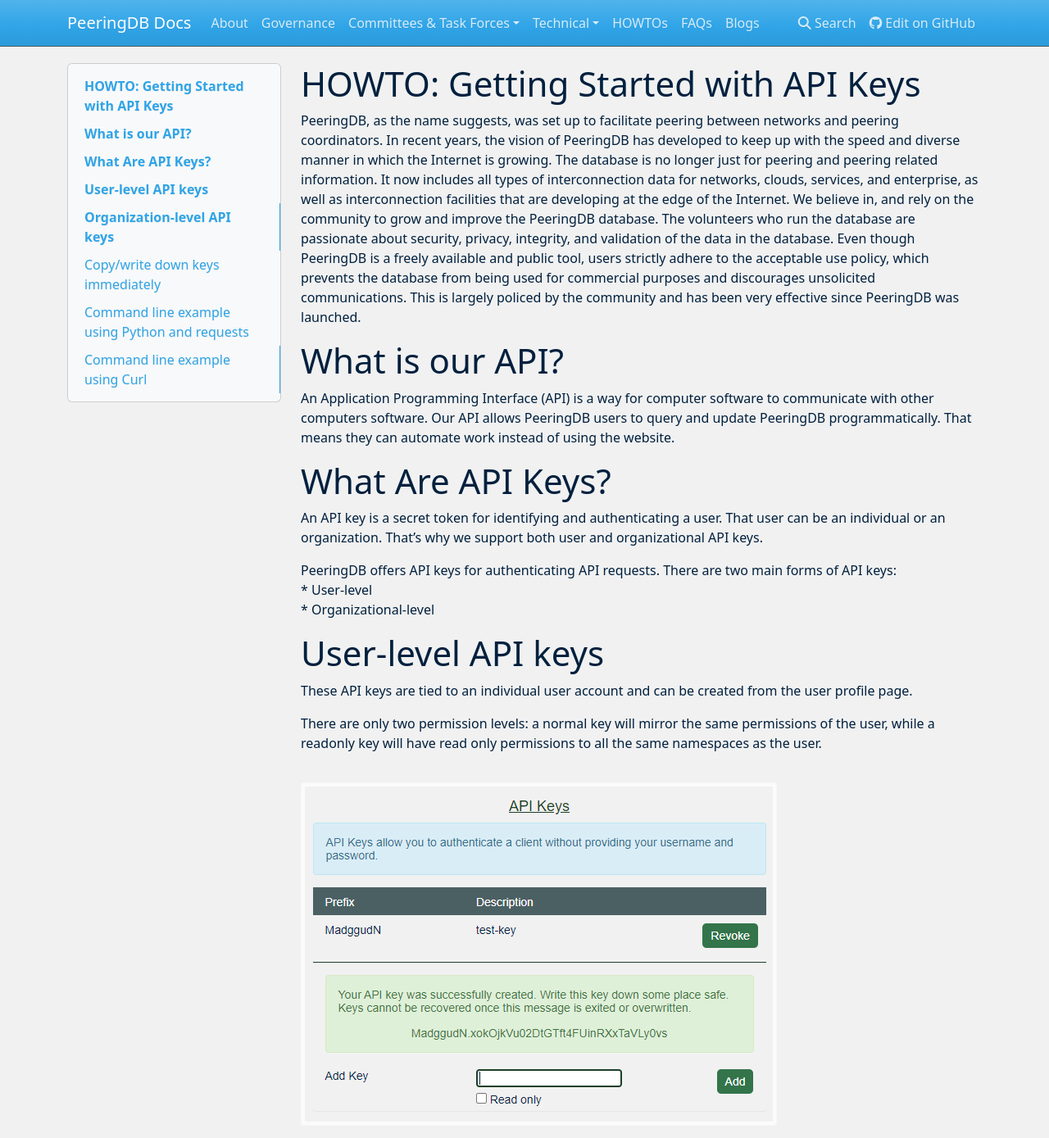
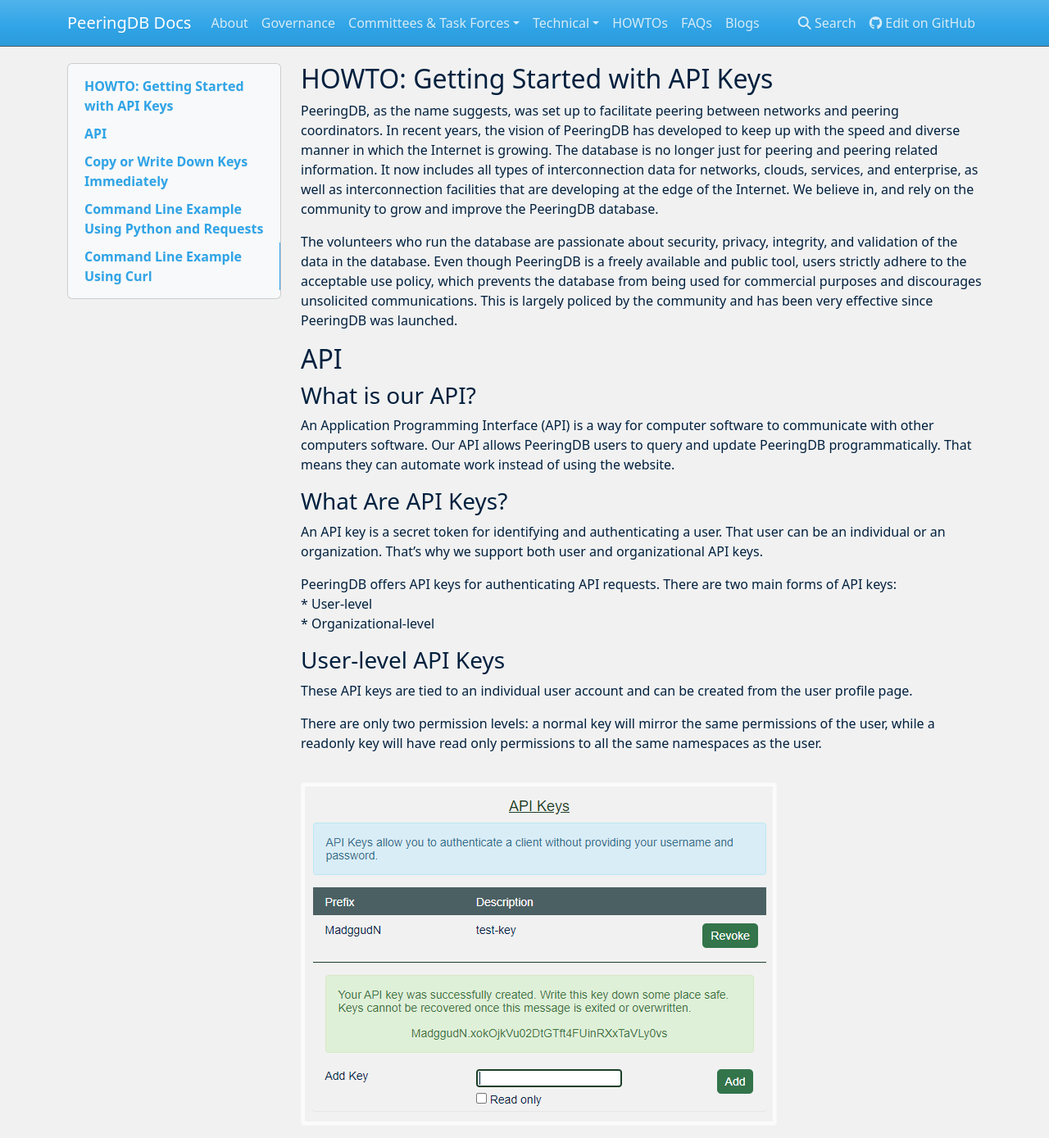
Before and after one commit to peeringdb/docs, an MkDocs documentation site: the page built from docs/howto/api_keys.md, in a window 1280 px wide and 1400 px high. Shown: the top 1389 px of the window at 82% size. Built offline with MkDocs 1.6.1, drawn with Linux system fonts in a browser that asks for light colours; nearby versions of some CDN libraries; some of the changed text lies outside the part shown.

Commit message:
Update api_keys.md
Cope edits to improve readability

```diff
--- a/docs/howto/api_keys.md
+++ b/docs/howto/api_keys.md
@@ -14,7 +17,7 @@
 * User-level
 * Organizational-level
 
-# User-level API keys
+### User-level API Keys
 
 These API keys are tied to an individual user account and can be created from the user profile page.
 
@@ -22,7 +25,7 @@
 
 !["form to add user api key"](images/user-key-add.png)
 
-# Organization-level API keys
+### Organization-level API Keys
 
 These API keys are created and revoked from the organization admin panel. Each key gets its own custom permissions, which can be modified from the API Key Permissions panel.
 
@@ -34,11 +37,11 @@
 
 !["manage organization api key permissions"](images/org-key-permissions.png)
 
-## Copy/write down keys immediately
+## Copy or Write Down Keys Immediately
 
-**One thing to note** is that the full API key string is only ever exposed to the user or organization at its moment of creation. If this string is lost, then the user or organization should revoke that key and create and permission a new one.
+The full API key string is only ever exposed to the user or organization **at its moment of creation**. If this string is lost, then the user or organization should revoke that key and create and permission a new one.
 
-## Command line example using Python and requests
+## Command Line Example Using Python and Requests
 
 API keys allow developers to interact with their PeeringDB account programmatically, rather than through the website. Here is an example script in Python. It uses the module Requests to GET data about a particular Facility, and then sends a PUT request to modify that data.
 
@@ -108,7 +111,7 @@
 
 Would return a dictionary of the values of the now modified Facility.
 
-## Command line example using Curl
+## Command Line Example Using Curl
 
 API keys provide a cleaner way to authenticate API requests. PeeringDB recommends the command line user creates a API_KEY variable like so
 
```
Also changed, not shown: other parts of docs/howto/api_keys.md (+7 -4 lines).
